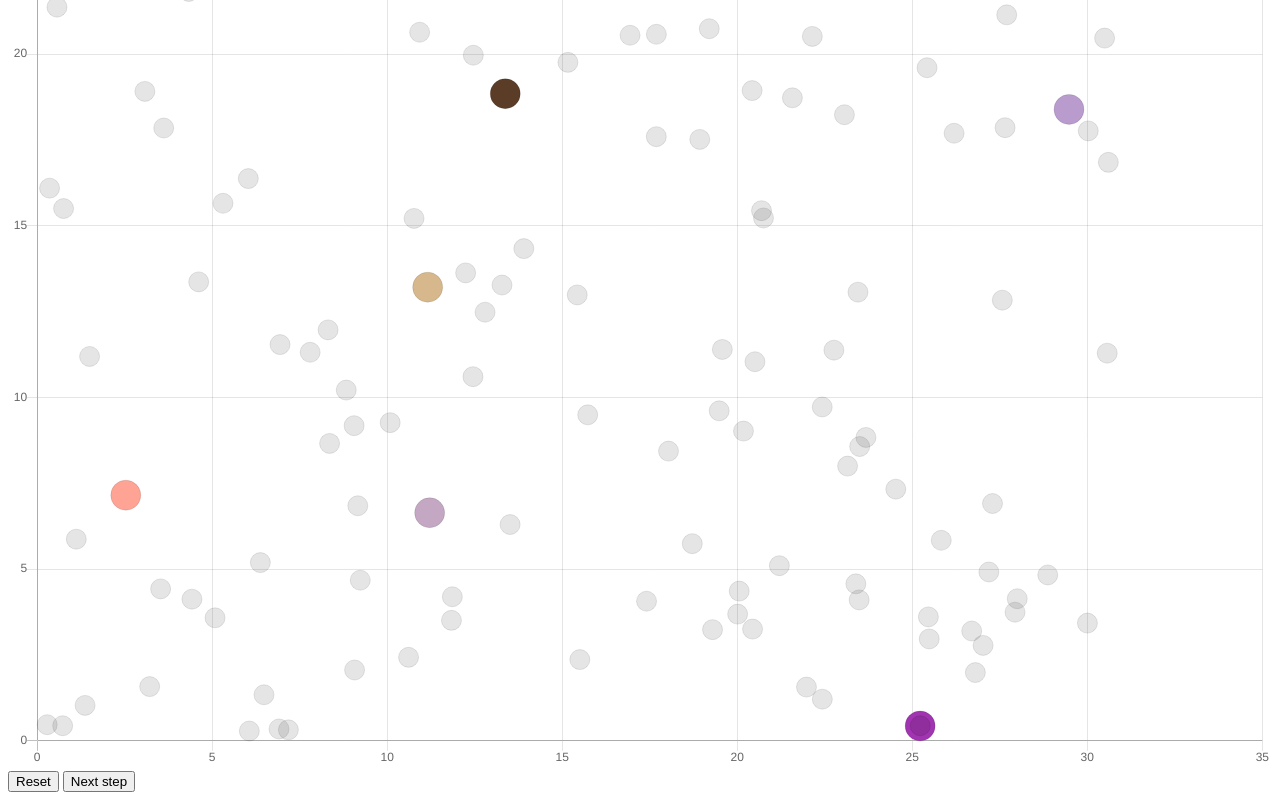
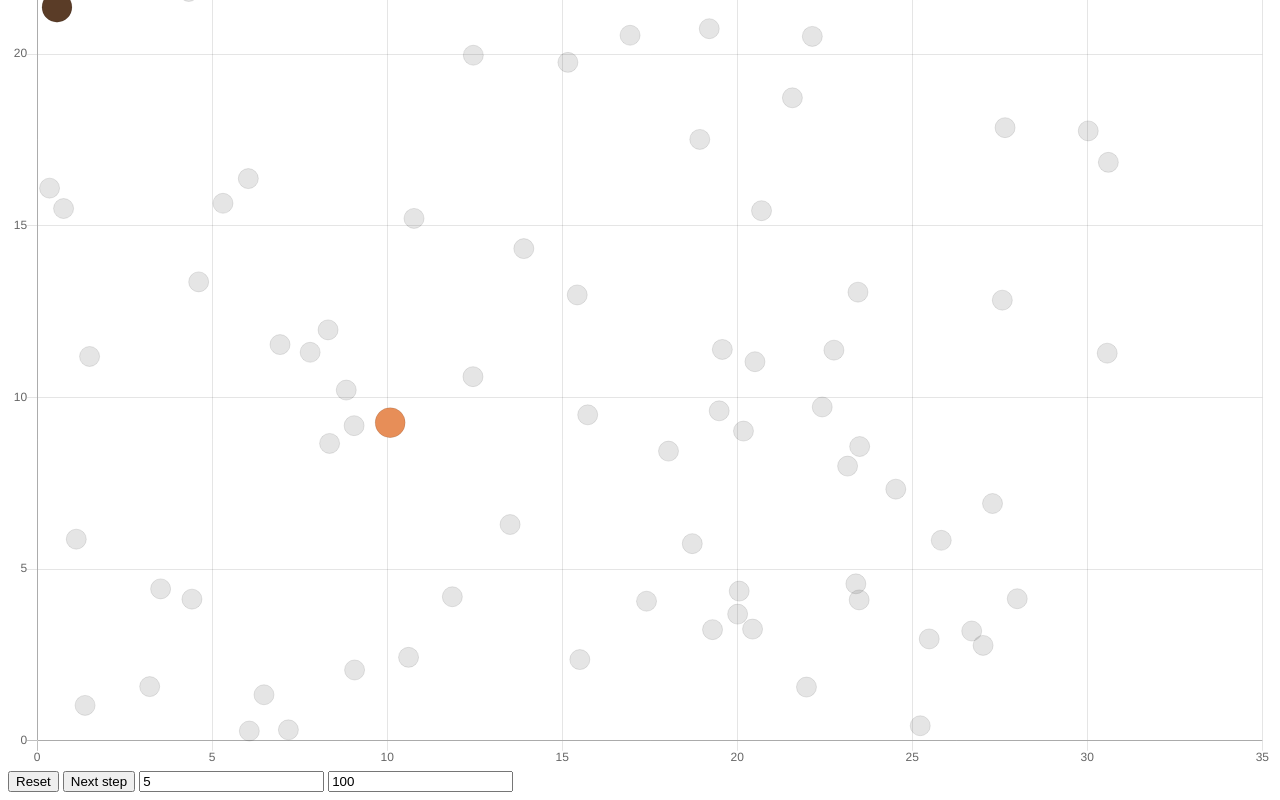
Before and after one commit to D0d0/k-means, a website: page index.html in a window 1280 px wide. Both pictures are taken after a click on the button "Reset". Shown: the part 501-1301 px from the top of the page. Drawn offline with nearby package versions, Linux system fonts and the light colour scheme.

Commit message:
Add files via upload

```diff
--- a/index.html
+++ b/index.html
@@ -11,11 +11,11 @@
 <canvas id="myChart" width="400" height="400"></canvas>
 <input type="button" id="reset" value="Reset">
 <input type="button" id="next" value="Next step">
+<input type="text" id="k" value="5" placeholder="k clusters">
+<input type="text" id="points" value="100" placeholder="number of points">
 <script src="node_modules/chart.js/dist/Chart.bundle.min.js"></script>
 <script>
     window.onload = function () {
-        var k = 10;
-
         var hexToRgb = function (hex) {
             var result = /^#?([a-f\d]{1,2})([a-f\d]{1,2})([a-f\d]{1,2})$/i.exec(hex);
             return result ? {
@@ -57,8 +57,9 @@
             }
         });
 
-        var createPoints = function (n) {
-            n = n || 150;
+        var createPoints = function () {
+            var k = document.getElementById("k").value * 1 || 5;
+            var n = document.getElementById("points").value * 1 || 100;
             var points = [];
             for (var i = 0; i < n; i++) {
                 var point = {
```
